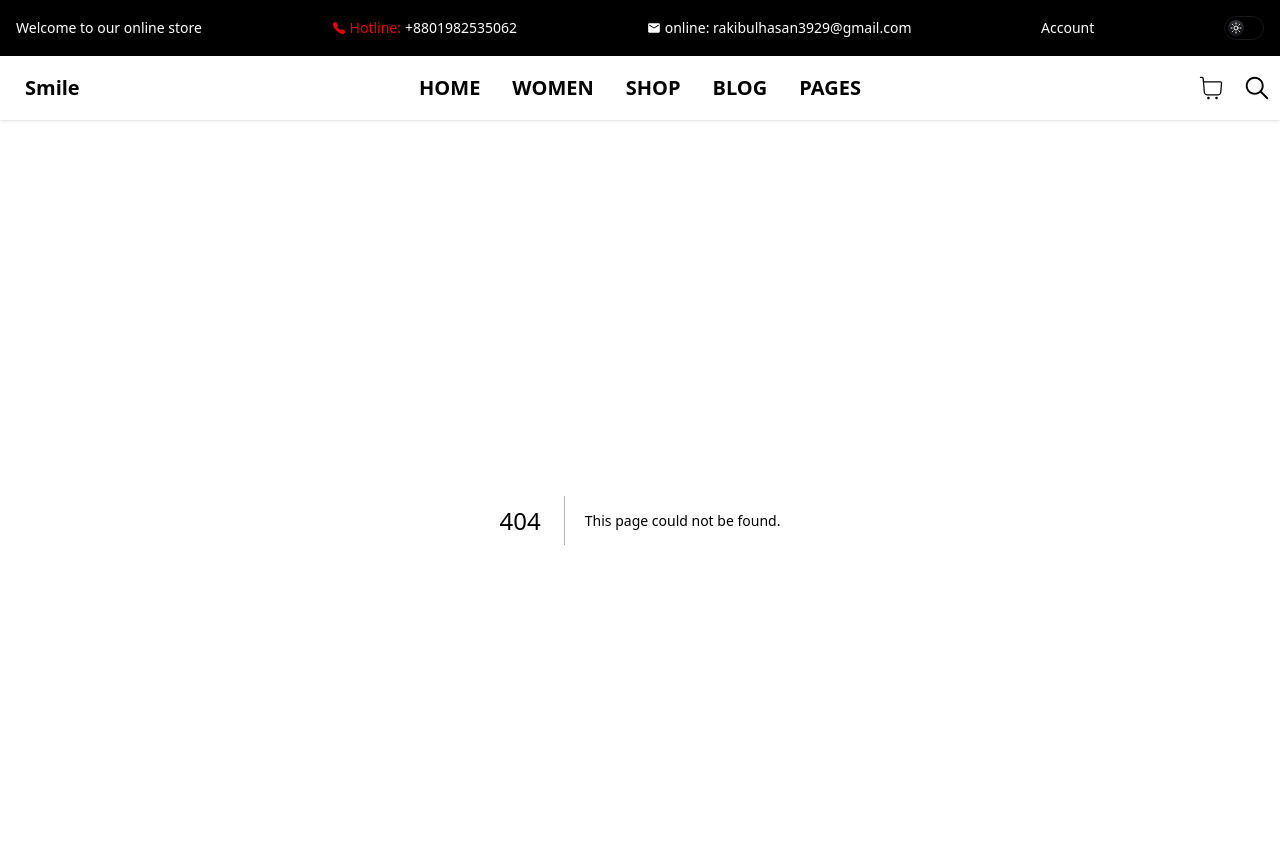
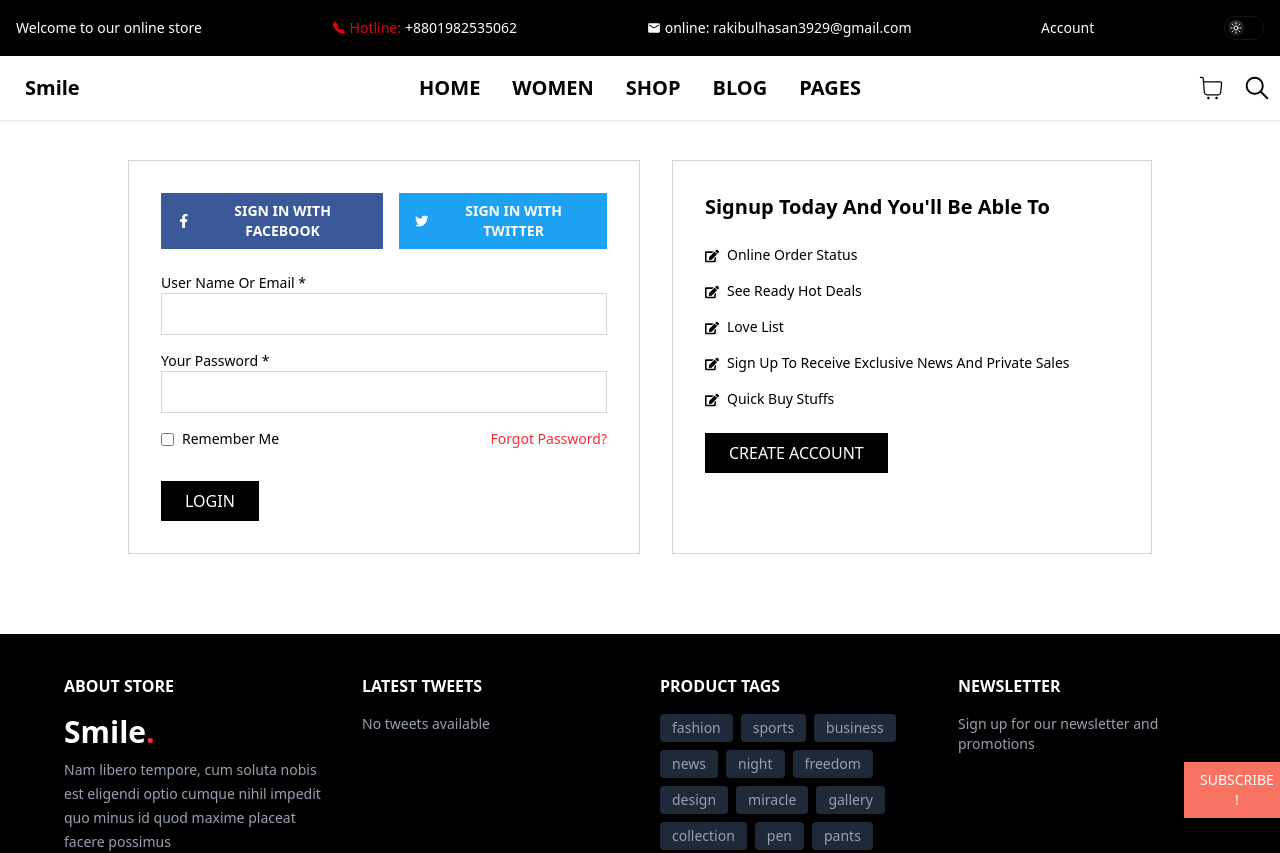
Before and after one commit to rakibul561/Smile-client-code, a Next.js app: page /login in a window 1280 px wide. Before the commit this address had no page. Shown: the top 853 px of the page. Built offline with nearby package versions, Linux system fonts and the light colour scheme.

Commit message:
login page is ohk

```diff
--- /dev/null
+++ b/src/app/login/page.tsx
@@ -0,0 +1,75 @@
+import React from 'react';
+import { FaFacebookF, FaTwitter, FaEdit } from 'react-icons/fa';
+
+const LoginSignup = () => {
+  return (
+    <div className=" flex items-center justify-center bg-white px-4 py-10">
+      <div className="grid grid-cols-1 md:grid-cols-2   w-full max-w-5xl">
+        {/* Login Section */}
+        <div className="p-8 border border-gray-300">
+          <div className="flex gap-4 mb-6">
+            <button className="bg-[#3b5998] text-white px-4 py-2 flex items-center gap-2 font-semibold text-sm">
+              <FaFacebookF />
+              SIGN IN WITH FACEBOOK
+            </button>
+            <button className="bg-[#1DA1F2] text-white px-4 py-2 flex items-center gap-2 font-semibold text-sm">
+              <FaTwitter />
+              SIGN IN WITH TWITTER
+            </button>
+          </div>
+
+          <div className="space-y-4">
+            <div>
+              <label className="block text-sm font-medium">User Name Or Email *</label>
+              <input
+                type="text"
+                className="w-full border border-gray-300 p-2"
+              />
+            </div>
+
+            <div>
+              <label className="block text-sm font-medium">Your Password *</label>
+              <input
+                type="password"
+                className="w-full border border-gray-300 p-2"
+              />
+            </div>
+
+            <div className="flex justify-between items-center text-sm">
+              <label className="flex items-center gap-2">
+                <input type="checkbox" />
+                Remember Me
+              </label>
+              <a href="#" className="text-red-500">Forgot Password?</a>
+            </div>
+
+            <button className="bg-black text-white px-6 py-2 mt-4">LOGIN</button>
+          </div>
+        </div>
+
+        {/* Signup Section */}
+        <div className="p-8 border border-gray-300 ml-8">
+          <h2 className="text-xl font-semibold mb-6">Signup Today And You'll Be Able To</h2>
+          <ul className="space-y-4 text-sm">
+            {[
+              'Online Order Status',
+              'See Ready Hot Deals',
+              'Love List',
+              'Sign Up To Receive Exclusive News And Private Sales',
+              'Quick Buy Stuffs'
+            ].map((item, index) => (
+              <li key={index} className="flex items-start gap-2">
+                <FaEdit className="mt-1" />
+                {item}
+              </li>
+            ))}
+          </ul>
+
+          <button className="bg-black text-white px-6 py-2 mt-6">CREATE ACCOUNT</button>
+        </div>
+      </div>
+    </div>
+  );
+};
+
+export default LoginSignup;
--- a/src/components/Homepage/Home.tsx
+++ b/src/components/Homepage/Home.tsx
@@ -1,12 +1,14 @@
 import React from 'react';
 import Carosel from './BannerPage/Carosel';
 import Demo from './Demo';
+
 
 const Home:React.FC = () => {
     return (
         <div className=''>
             <Carosel/>
             <Demo/>
+
         </div>
     );
 };
--- a/src/components/Shared/Footer.tsx
+++ b/src/components/Shared/Footer.tsx
@@ -2,7 +2,7 @@
 
 const Footer:React.FC = () => {
   return (
-    <footer className="bg-black text-gray-400 py-10 px-4 md:px-16">
+    <footer className="bg-black mt-10 text-gray-400 py-10 px-4 md:px-16">
       <div className="grid grid-cols-1 md:grid-cols-4 gap-10">
         {/* About Store */}
         <div>
```
Also changed, not shown: src/components/pages/login.tsx (added).
